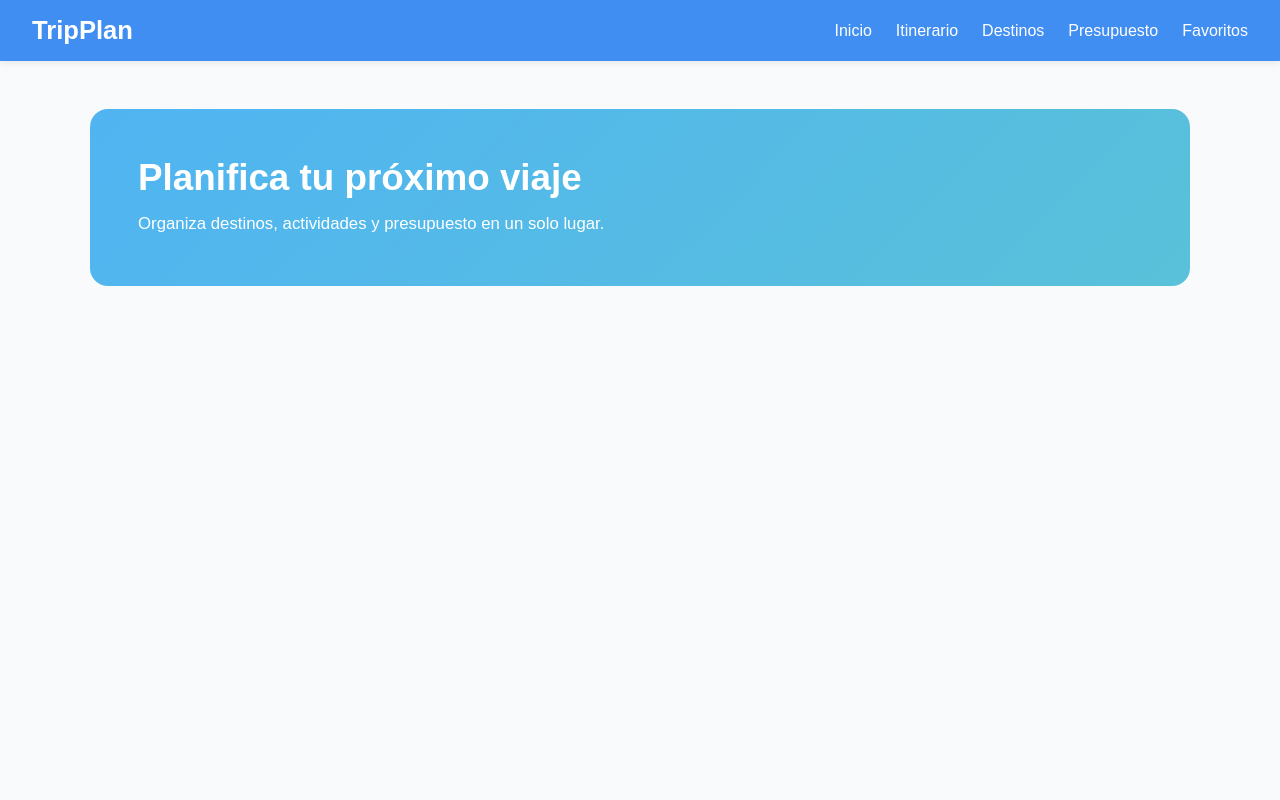
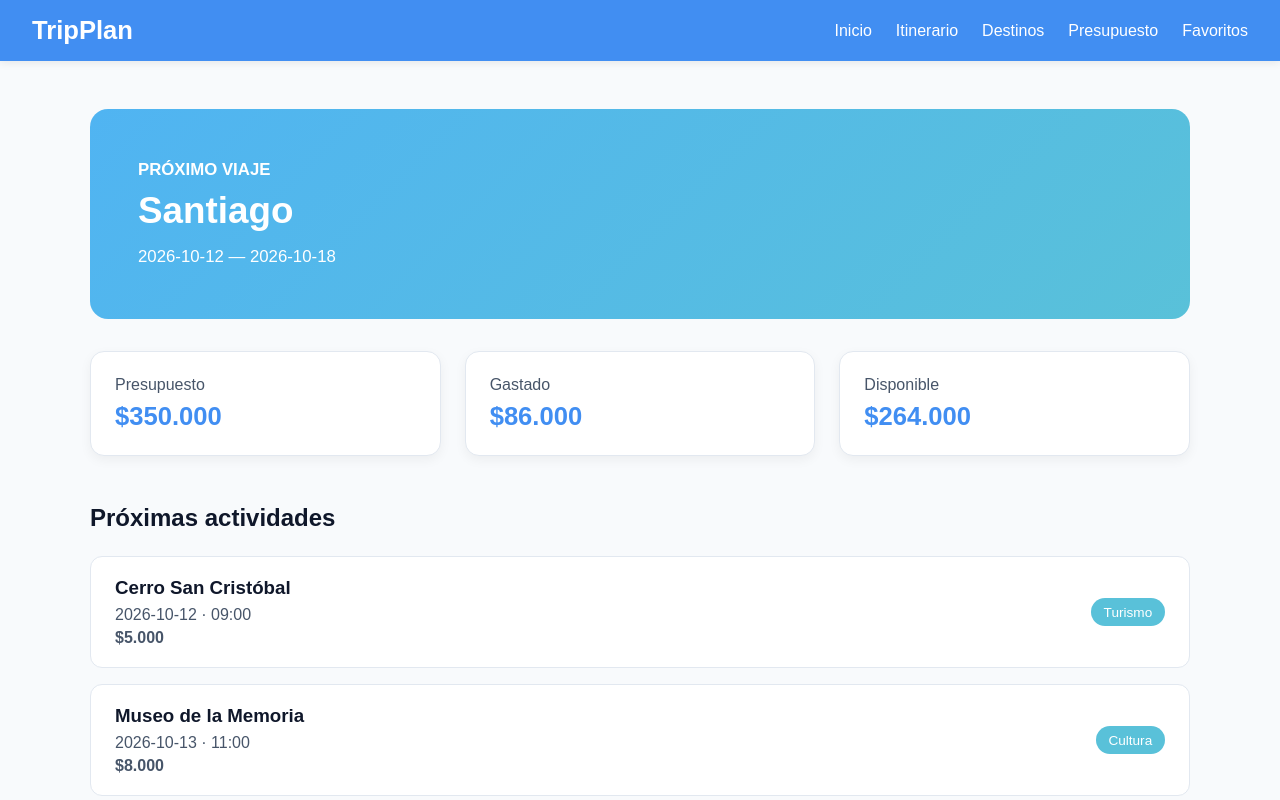
Before and after one commit to marycodder/viajes, a React (Vite) app: page / in a window 1280 px wide. Shown: the top 800 px of the page. Built offline with nearby package versions, Linux system fonts and the light colour scheme.

Commit message:
Implementación de dashboard con resumen de viaje y actividades

```diff
--- /dev/null
+++ b/src/components/ActivityCard.jsx
@@ -0,0 +1,30 @@
+function ActivityCard({ actividad }) {
+  const formatoMoneda = (valor) =>
+    new Intl.NumberFormat('es-CL', {
+      style: 'currency',
+      currency: 'CLP',
+      maximumFractionDigits: 0,
+    }).format(valor);
+
+  return (
+    <article className="activity-card">
+      <div>
+        <h3>{actividad.nombre}</h3>
+
+        <p>
+          {actividad.fecha} · {actividad.hora}
+        </p>
+
+        <p className="activity-cost">
+          {actividad.costo === 0
+            ? 'Gratis'
+            : formatoMoneda(actividad.costo)}
+        </p>
+      </div>
+
+      <span>{actividad.categoria}</span>
+    </article>
+  );
+}
+
+export default ActivityCard;
--- a/src/components/Navbar.jsx
+++ b/src/components/Navbar.jsx
@@ -1,11 +1,27 @@
+import { useState } from 'react';
+
 function Navbar() {
+  const [menuAbierto, setMenuAbierto] = useState(false);
+
+  const alternarMenu = () => {
+    setMenuAbierto(!menuAbierto);
+  };
+
   return (
     <nav className="navbar">
       <div className="navbar-brand">
         <h1>TripPlan</h1>
       </div>
 
-      <div className="navbar-links">
+      <button
+        className="menu-toggle"
+        onClick={alternarMenu}
+        aria-label="Abrir menú de navegación"
+      >
+        ☰
+      </button>
+
+      <div className={`navbar-links ${menuAbierto ? 'active' : ''}`}>
         <a href="#">Inicio</a>
         <a href="#">Itinerario</a>
         <a href="#">Destinos</a>
--- /dev/null
+++ b/src/components/StatCard.jsx
@@ -0,0 +1,10 @@
+function StatCard({ titulo, valor }) {
+  return (
+    <article className="stat-card">
+      <p>{titulo}</p>
+      <h3>{valor}</h3>
+    </article>
+  );
+}
+
+export default StatCard;
--- /dev/null
+++ b/src/data/actividades.js
@@ -0,0 +1,56 @@
+export const actividades = [
+  {
+    id: 1,
+    nombre: 'Cerro San Cristóbal',
+    fecha: '2026-10-12',
+    hora: '09:00',
+    categoria: 'Turismo',
+    costo: 5000,
+    favorito: false,
+  },
+  {
+    id: 2,
+    nombre: 'Museo de la Memoria',
+    fecha: '2026-10-13',
+    hora: '11:00',
+    categoria: 'Cultura',
+    costo: 8000,
+    favorito: false,
+  },
+  {
+    id: 3,
+    nombre: 'Almuerzo en Barrio Lastarria',
+    fecha: '2026-10-13',
+    hora: '13:30',
+    categoria: 'Gastronomía',
+    costo: 25000,
+    favorito: false,
+  },
+  {
+    id: 4,
+    nombre: 'Sky Costanera',
+    fecha: '2026-10-14',
+    hora: '17:00',
+    categoria: 'Turismo',
+    costo: 18000,
+    favorito: false,
+  },
+  {
+    id: 5,
+    nombre: 'Paseo por Parque Bicentenario',
+    fecha: '2026-10-15',
+    hora: '16:00',
+    categoria: 'Paseo',
+    costo: 0,
+    favorito: false,
+  },
+  {
+    id: 6,
+    nombre: 'Cena en Providencia',
+    fecha: '2026-10-17',
+    hora: '20:30',
+    categoria: 'Gastronomía',
+    costo: 30000,
+    favorito: false,
+  },
+];
--- a/src/data/viajes.js
+++ b/src/data/viajes.js
@@ -1 +1,9 @@
-export const viajes = [];
+export const viajes = [
+  {
+    id: 1,
+    destino: 'Santiago',
+    fechaInicio: '2026-10-12',
+    fechaFin: '2026-10-18',
+    presupuesto: 350000,
+  },
+];
--- a/src/pages/Dashboard.jsx
+++ b/src/pages/Dashboard.jsx
@@ -1,12 +1,72 @@
+import { viajes } from '../data/viajes';
+import { actividades } from '../data/actividades';
+
+import StatCard from '../components/StatCard';
+import ActivityCard from '../components/ActivityCard';
+
 function Dashboard() {
+  const viaje = viajes[0];
+
+  const totalGastado = actividades.reduce(
+    (total, actividad) => total + actividad.costo,
+    0
+  );
+
+  const presupuestoDisponible = viaje.presupuesto - totalGastado;
+
+  const proximasActividades = actividades.slice(0, 3);
+
+  const formatoMoneda = (valor) =>
+    new Intl.NumberFormat('es-CL', {
+      style: 'currency',
+      currency: 'CLP',
+      maximumFractionDigits: 0,
+    }).format(valor);
+
+
+
   return (
     <main className="dashboard">
       <section className="dashboard-header">
-        <h2>Planifica tu próximo viaje</h2>
+        <p className="dashboard-label">Próximo viaje</p>
+
+        <h2>{viaje.destino}</h2>
 
         <p>
-          Organiza destinos, actividades y presupuesto en un solo lugar.
+          {viaje.fechaInicio} — {viaje.fechaFin}
         </p>
+      </section>
+
+      <section className="stats-container">
+        <StatCard
+          titulo="Presupuesto"
+          valor={formatoMoneda(viaje.presupuesto)}
+        />
+
+        <StatCard
+          titulo="Gastado"
+          valor={formatoMoneda(totalGastado)}
+        />
+
+        <StatCard
+          titulo="Disponible"
+          valor={formatoMoneda(presupuestoDisponible)}
+        />
+      </section>
+
+      <section className="activities-section">
+        <div className="section-header">
+          <h2>Próximas actividades</h2>
+        </div>
+
+        <div className="activities-list">
+          {proximasActividades.map((actividad) => (
+            <ActivityCard
+              key={actividad.id}
+              actividad={actividad}
+            />
+          ))}
+        </div>
       </section>
     </main>
   );
--- a/src/styles/styles.css
+++ b/src/styles/styles.css
@@ -20,8 +20,19 @@
   padding: 0;
 }
 
+html,
+body,
+#root {
+  width: 100%;
+  min-height: 100%;
+}
+
 body {
+  min-width: 320px;
+  min-height: 100vh;
+
   font-family: Arial, sans-serif;
+
   background-color: var(--color-background);
   color: var(--color-text);
 }
@@ -29,6 +40,8 @@ body {
 a {
   text-decoration: none;
 }
+
+/* NAVBAR */
 
 .navbar {
   display: flex;
@@ -57,6 +70,7 @@ a {
 .navbar-links a {
   color: var(--color-surface);
   font-weight: 500;
+
   transition: opacity 0.2s ease;
 }
 
@@ -64,13 +78,29 @@ a {
   opacity: 0.8;
 }
 
+.menu-toggle {
+  display: none;
+
+  border: none;
+  background: transparent;
+
+  color: white;
+
+  font-size: 1.8rem;
+  cursor: pointer;
+}
+
+/* DASHBOARD */
+
 .dashboard {
   min-height: calc(100vh - 72px);
+
   padding: 3rem 2rem;
 }
 
 .dashboard-header {
   max-width: 1100px;
+
   margin: 0 auto;
   padding: 3rem;
 
@@ -87,24 +117,154 @@ a {
 
 .dashboard-header h2 {
   margin-bottom: 0.75rem;
+
   font-size: 2.3rem;
 }
 
 .dashboard-header p {
   max-width: 650px;
+
   font-size: 1.05rem;
   line-height: 1.6;
 }
 
+.dashboard-label {
+  margin-bottom: 0.4rem;
+
+  font-size: 0.9rem;
+  font-weight: 600;
+
+  text-transform: uppercase;
+}
+
+/* TARJETAS DE RESUMEN */
+
+.stats-container {
+  max-width: 1100px;
+
+  margin: 2rem auto;
+
+  display: grid;
+  grid-template-columns: repeat(3, 1fr);
+
+  gap: 1.5rem;
+}
+
+.stat-card {
+  padding: 1.5rem;
+
+  background-color: var(--color-surface);
+
+  border: 1px solid var(--color-border);
+  border-radius: 14px;
+
+  box-shadow: 0 4px 12px rgba(0, 0, 0, 0.05);
+}
+
+.stat-card p {
+  margin-bottom: 0.5rem;
+
+  color: var(--color-text-secondary);
+}
+
+.stat-card h3 {
+  font-size: 1.6rem;
+
+  color: var(--color-primary);
+}
+
+/* ACTIVIDADES */
+
+.activities-section {
+  max-width: 1100px;
+
+  margin: 3rem auto 0;
+}
+
+.section-header {
+  margin-bottom: 1.5rem;
+}
+
+.activities-list {
+  display: grid;
+
+  gap: 1rem;
+}
+
+.activity-card {
+  display: flex;
+  justify-content: space-between;
+  align-items: center;
+
+  padding: 1.25rem 1.5rem;
+
+  background-color: var(--color-surface);
+
+  border: 1px solid var(--color-border);
+  border-radius: 12px;
+}
+
+.activity-card h3 {
+  margin-bottom: 0.4rem;
+}
+
+.activity-card p {
+  color: var(--color-text-secondary);
+}
+
+.activity-card span {
+  padding: 0.4rem 0.8rem;
+
+  background-color: var(--color-accent);
+  color: white;
+
+  border-radius: 20px;
+
+  font-size: 0.85rem;
+}
+
+/* RESPONSIVE */
+
 @media (max-width: 768px) {
+
   .navbar {
-    flex-direction: column;
-    gap: 1rem;
+    position: relative;
+
+    flex-direction: row;
+    justify-content: space-between;
+    align-items: center;
+
+    padding: 1rem 1.25rem;
+  }
+
+  .menu-toggle {
+    display: block;
   }
 
   .navbar-links {
-    flex-wrap: wrap;
-    justify-content: center;
+    display: none;
+
+    position: absolute;
+
+    top: 100%;
+    left: 0;
+
+    width: 100%;
+
+    flex-direction: column;
+    align-items: center;
+
+    gap: 1rem;
+
+    padding: 1.5rem;
+
+    background-color: var(--color-primary);
+
+    z-index: 1000;
+  }
+
+  .navbar-links.active {
+    display: flex;
   }
 
   .dashboard {
@@ -118,4 +278,21 @@ a {
   .dashboard-header h2 {
     font-size: 1.8rem;
   }
+
+  .stats-container {
+    grid-template-columns: 1fr;
+  }
+
+  .activity-card {
+    flex-direction: column;
+    align-items: flex-start;
+
+    gap: 0.8rem;
+  }
 }
+
+.activity-cost {
+  margin-top: 0.35rem;
+  font-weight: 600;
+  color: var(--color-primary);
+}
```
